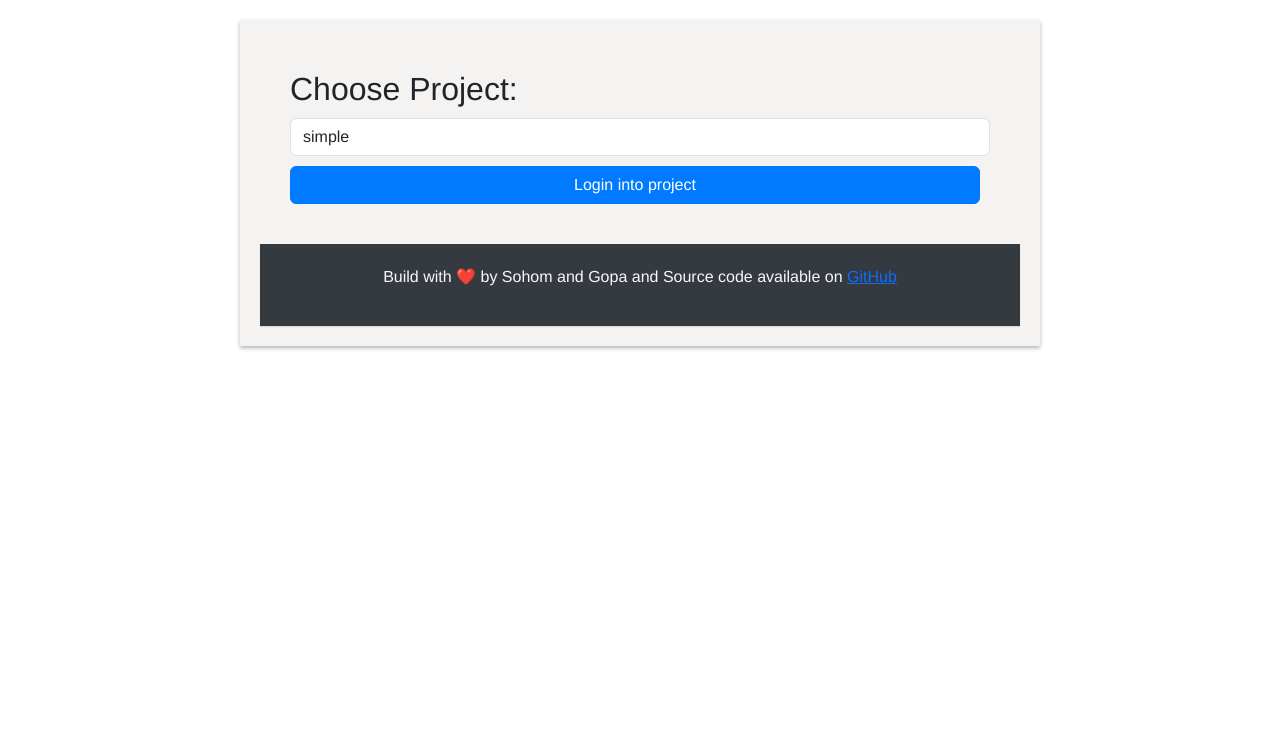
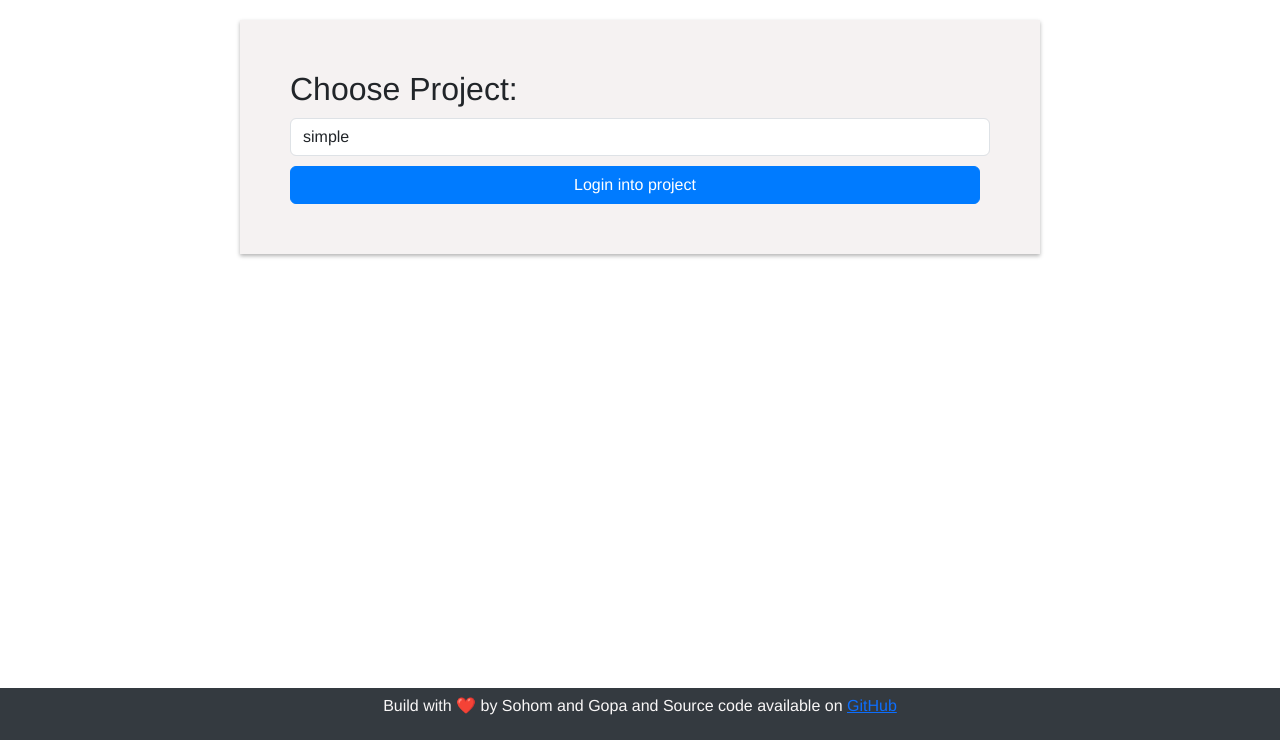
Before and after one commit to sohomdatta1/dabfix, a Flask app: page / in a window 1280 px wide. Shown: the part 60-800 px from the top of the page. Run offline with Flask 3, Linux system fonts and the light colour scheme; parts of the project's set-up code (start-up, migrations or seed data) failed here and were passed over; some libraries are stand-ins or nearby versions.

Commit message:
Fix footer

```diff
--- a/templates/index.html
+++ b/templates/index.html
@@ -114,27 +114,17 @@
 }
 
 
-footer {
-    color: #f9f7f7;
-    margin-top: 30px;
-    padding: 20px;
-    text-align: center;
-    box-shadow: 0 1px 1px rgba(0,0,0,.1);
-
-    width: 100%;
-    background-color: #343a40;
-    transition: background-color 0.3s ease-in;
-  }
-
- .container:hover footer {
-    background-color: #1a1c1e;
-    transform: 0.4s;
-    color: whitesmoke;
-
-  }
-
-
-    </style>
+.footer-container {
+  color: #f9f7f7;
+  padding: 5px;
+  display: flex;
+  justify-content: center;
+  width: 100%;
+  position: absolute;
+  bottom: 0;
+  background-color: #343a40;
+}
+  </style>
   </head>
   <body>
     <nav class="navbar navbar-expand-lg navbar-dark bg-dark">
@@ -179,7 +169,7 @@ footer {
           {% endif %}
         </button>
       </div>
-
+    </div>
     <script src="https://tools-static.wmflabs.org/cdnjs/ajax/libs/jquery/3.6.0/jquery.min.js"></script>
     <script src="https://tools-static.wmflabs.org/cdnjs/ajax/libs/bootstrap/4.6.2/js/bootstrap.min.js"></script>
     <script>
@@ -198,7 +188,7 @@ footer {
     </script>
   </body>
   <footer>
-    <div class="containers">
+    <div class="footer-container">
       <p>Build with ❤️ by Sohom and Gopa and Source code available on <a href="https://github.com/sohomdatta1/dabfix">GitHub</a></p>
     </div>
   </footer>
```
